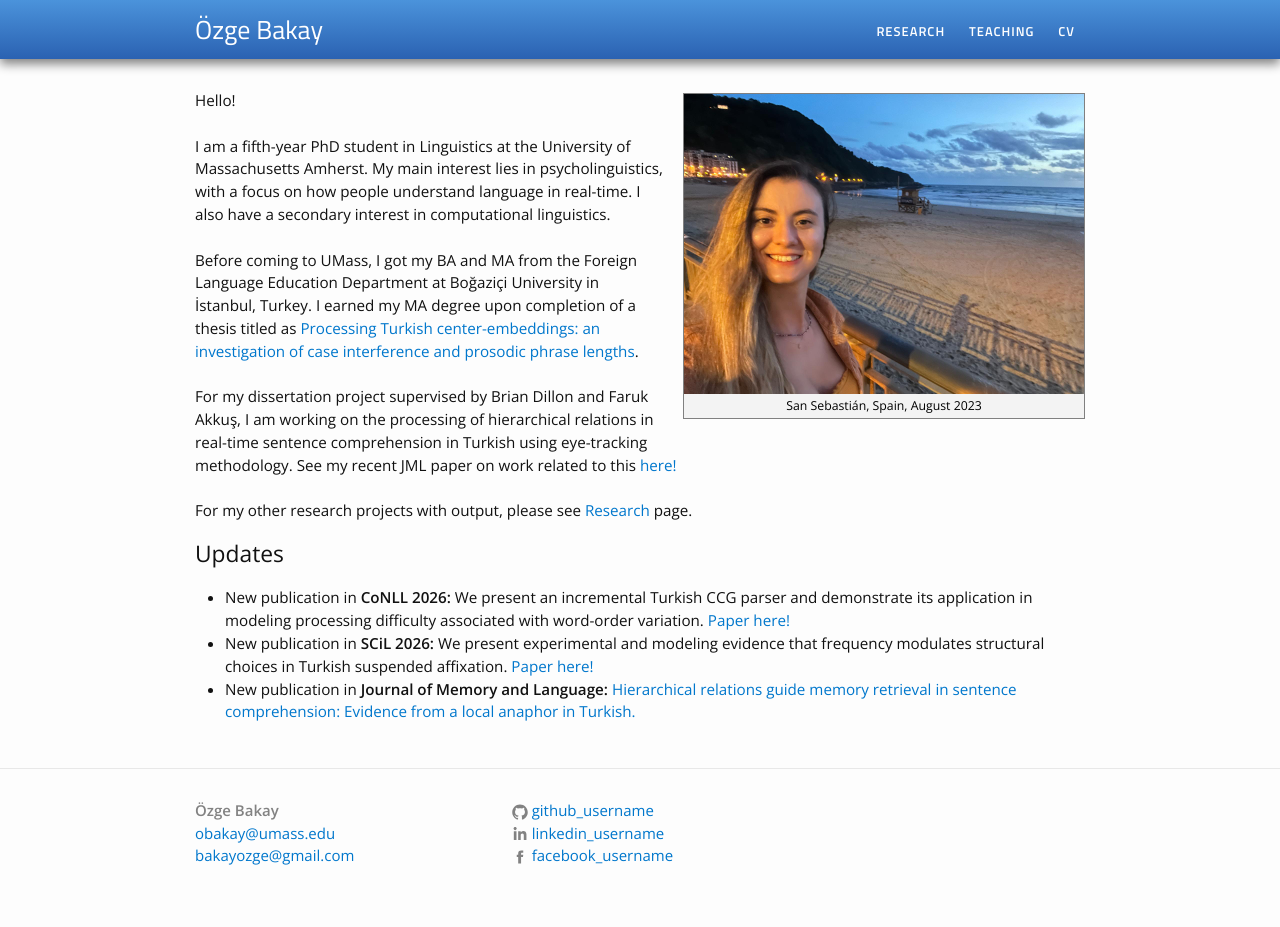
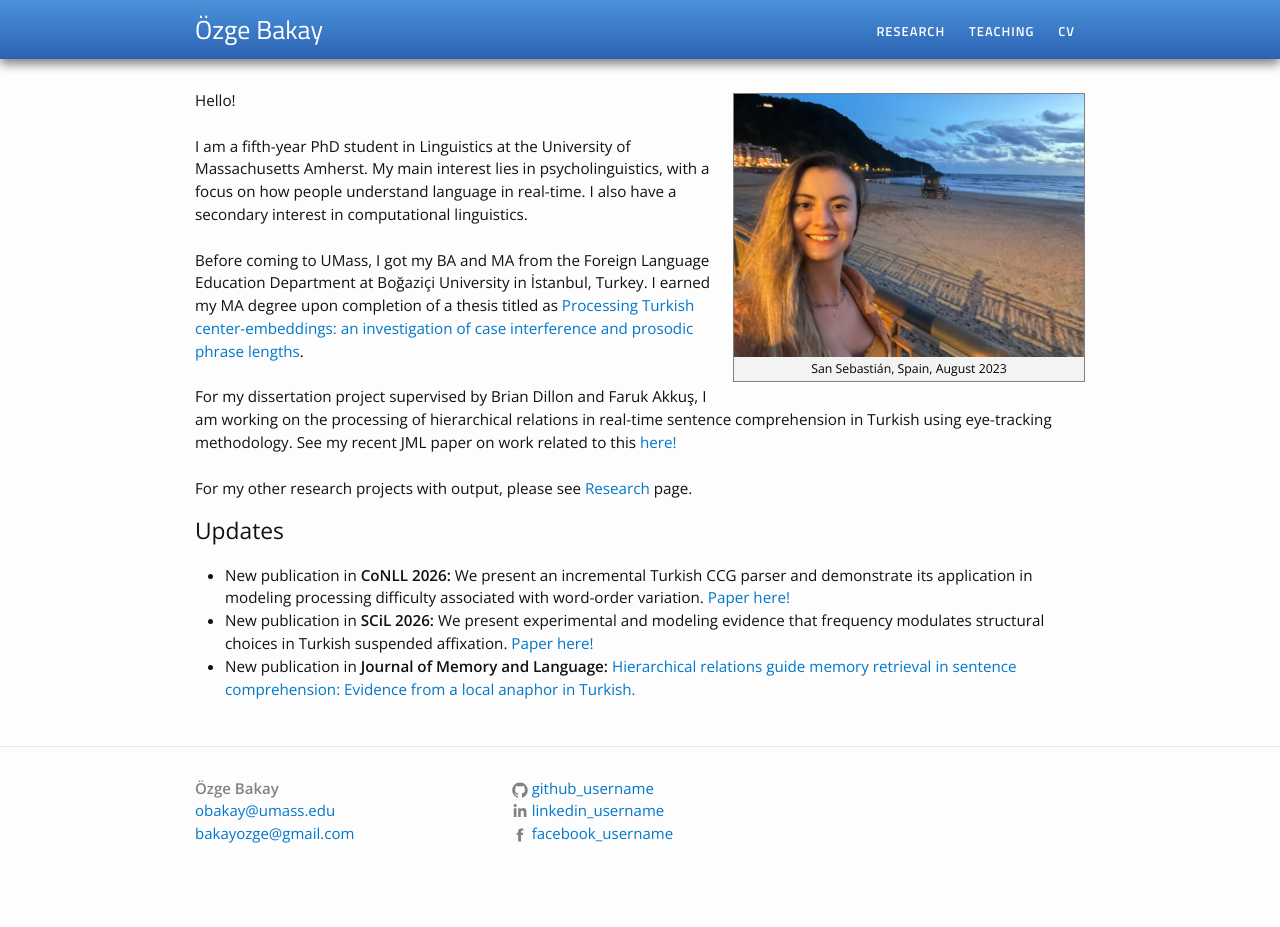
Before and after one commit to ozgebakay/ozgebakay.github.io, a Jekyll site: the page built from index.html, in a window 1280 px wide. Built offline with Jekyll 4.4.1, drawn with Linux system fonts in a browser that asks for light colours; after the commit the page ends 904 px from its top, so only the background shows below that.

Commit message:
Update index.html

```diff
--- a/index.html
+++ b/index.html
@@ -2,7 +2,7 @@
 layout: default
 ---
 
-{% include image.html url="/images/profile.jpg" caption="San Sebastián, Spain, August 2023" width=400 align="right" %}
+{% include image.html url="/images/profile.jpg" caption="San Sebastián, Spain, August 2023" width=350 align="right" %}
 
 <div class="home">
 
```
